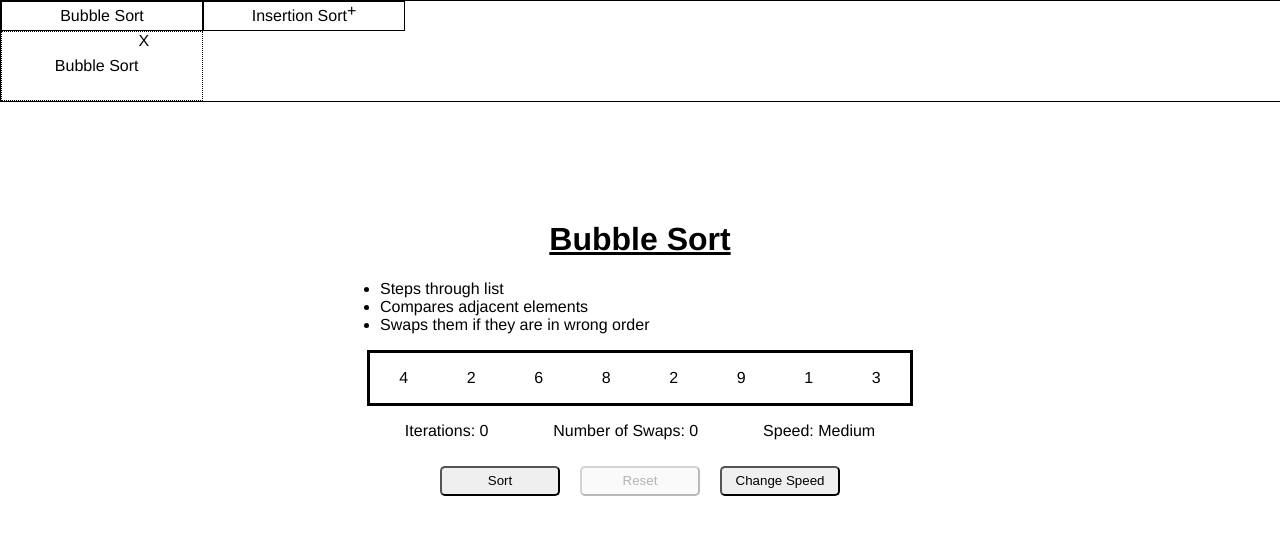
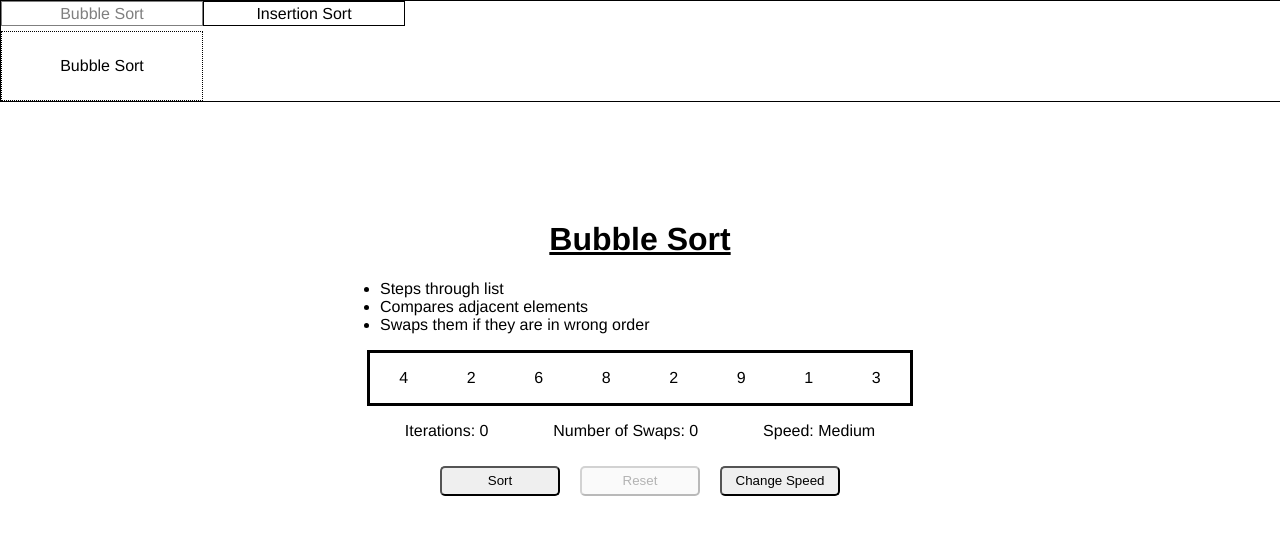
Before and after one commit to pcon92/Vue-Sorting-Page, a Vue app: page / in a window 1280 px wide. Shown: the top 534 px of the page. Built offline with nearby package versions, Linux system fonts and the light colour scheme; a web font is replaced by a local one.

Commit message:
card enter transitions and rework of add-remove buttons

```diff
--- a/src/App.vue
+++ b/src/App.vue
@@ -4,7 +4,7 @@
 		@add-card="addCard"
 		@remove-card="removeCard"
 	></the-header>
-	<transition-group name="card-transition">
+	<transition-group name="card-transition" appear>
 		<sorting-card
 			v-for="activeCard in activeCards"
 			:key="activeCard.id"
@@ -103,6 +103,11 @@ export default {
 .sorting-card-component {
 	margin: 25px;
 }
+.card-transition-enter-from {
+	transform: translateX(-500px);
+	opacity: 0;
+}
+.card-transition-enter-active,
 .card-transition-leave-active {
 	transition: all 0.25s ease;
 }
--- a/src/components/TheHeader.vue
+++ b/src/components/TheHeader.vue
@@ -2,33 +2,22 @@
 	<div id="outer-container">
 		<div id="all-cards">
 			<li
-				v-for="(card, index) in cards"
-				class="card-div unselected"
-				:key="index"
+				v-for="card in cards"
+				:class="getAllCardsClass(card.name)"
+				:key="card.id"
+				@click="selectCard(card.name)"
 			>
 				{{ card.name }} Sort
-				<div
-					class="change-cards-btn add-card"
-					@click="selectCard(card.name)"
-					:disabled="false"
-				>
-					<div v-if="!checkIfActive(card.name)">+</div>
-				</div>
 			</li>
 		</div>
 		<div id="selected-cards">
 			<li
-				v-for="(card, index) in selectedCards"
+				v-for="card in selectedCards"
 				class="card-div selected"
-				:key="index"
+				:key="card.id"
+				@click="removeCard(card)"
 			>
 				{{ card }} Sort
-				<div
-					class="change-cards-btn remove-card"
-					@click="removeCard(card)"
-				>
-					X
-				</div>
 			</li>
 		</div>
 	</div>
@@ -41,10 +30,6 @@ export default {
 			type: Array,
 			required: true,
 		},
-		activeCards: {
-			type: Array,
-			required: true,
-		},
 	},
 	emits: ["add-card", "remove-card"],
 	data() {
@@ -54,21 +39,32 @@ export default {
 	},
 	methods: {
 		selectCard(name) {
+			if (!this.checkIfActive(name)) {
 				this.selectedCards.push(name);
 				this.$emit("add-card", name);
+			}
 		},
 		removeCard(name) {
+			if (this.checkIfActive(name)) {
 				const filteredCards = this.selectedCards.filter(
 					(card) => card !== name
 				);
 				this.selectedCards = filteredCards;
 				this.$emit("remove-card", name);
+			}
 		},
 		checkIfActive(name) {
 			const filteredCards = this.selectedCards.filter(
 				(card) => card === name
 			);
 			return filteredCards.length;
+		},
+		getAllCardsClass(name) {
+			if (this.checkIfActive(name)) {
+				return "card-div unselected-disabled";
+			} else {
+				return "card-div unselected-active";
+			}
 		},
 	},
 	created() {
@@ -89,9 +85,11 @@ export default {
 	left: 0;
 	display: flex;
 	flex-direction: column;
+	justify-content: space-between;
+	box-shadow: 0px 1px 5px var(--light-black);
 }
 #all-cards {
-	flex: 0.3;
+	flex: 0.25;
 	width: 100%;
 	display: flex;
 }
@@ -106,16 +104,25 @@ export default {
 	justify-content: center;
 	align-items: center;
 }
-.unselected {
+.unselected-active {
 	border: 1px solid black;
+}
+.unselected-disabled {
+	border: 1px solid black;
+	opacity: 0.5;
+}
+.unselected-active:hover {
+	background-color: var(--light-green);
+	cursor: pointer;
+}
+.unselected-disabled:hover {
+	cursor: not-allowed;
 }
 .selected {
 	border: 1px dotted black;
 }
-.change-cards-btn {
-	align-self: flex-start;
-}
-.change-cards-btn:hover {
+.selected:hover {
+	background-color: var(--light-red);
 	cursor: pointer;
 }
 </style>
```
Lines whose indentation alone changed are shown as unchanged.
